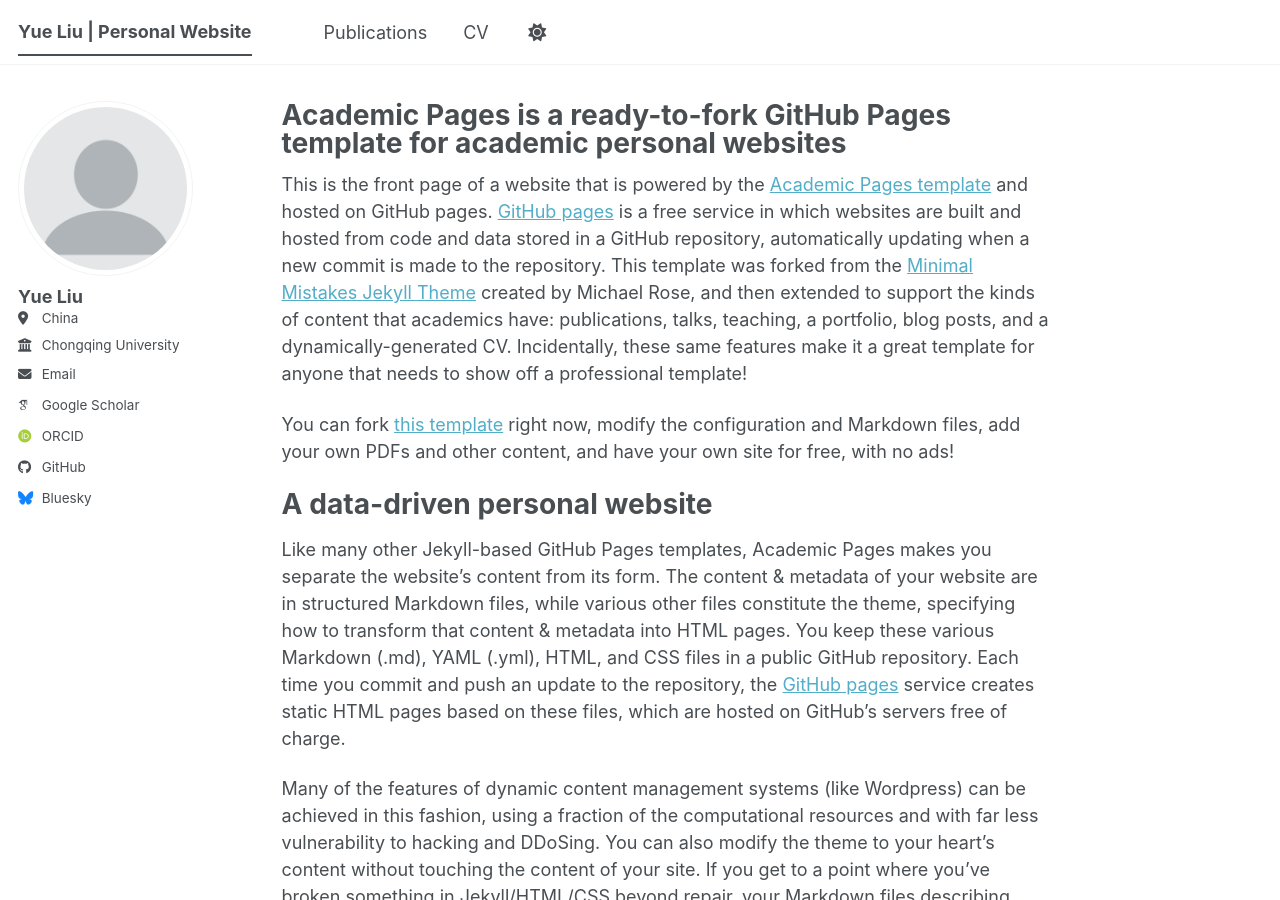
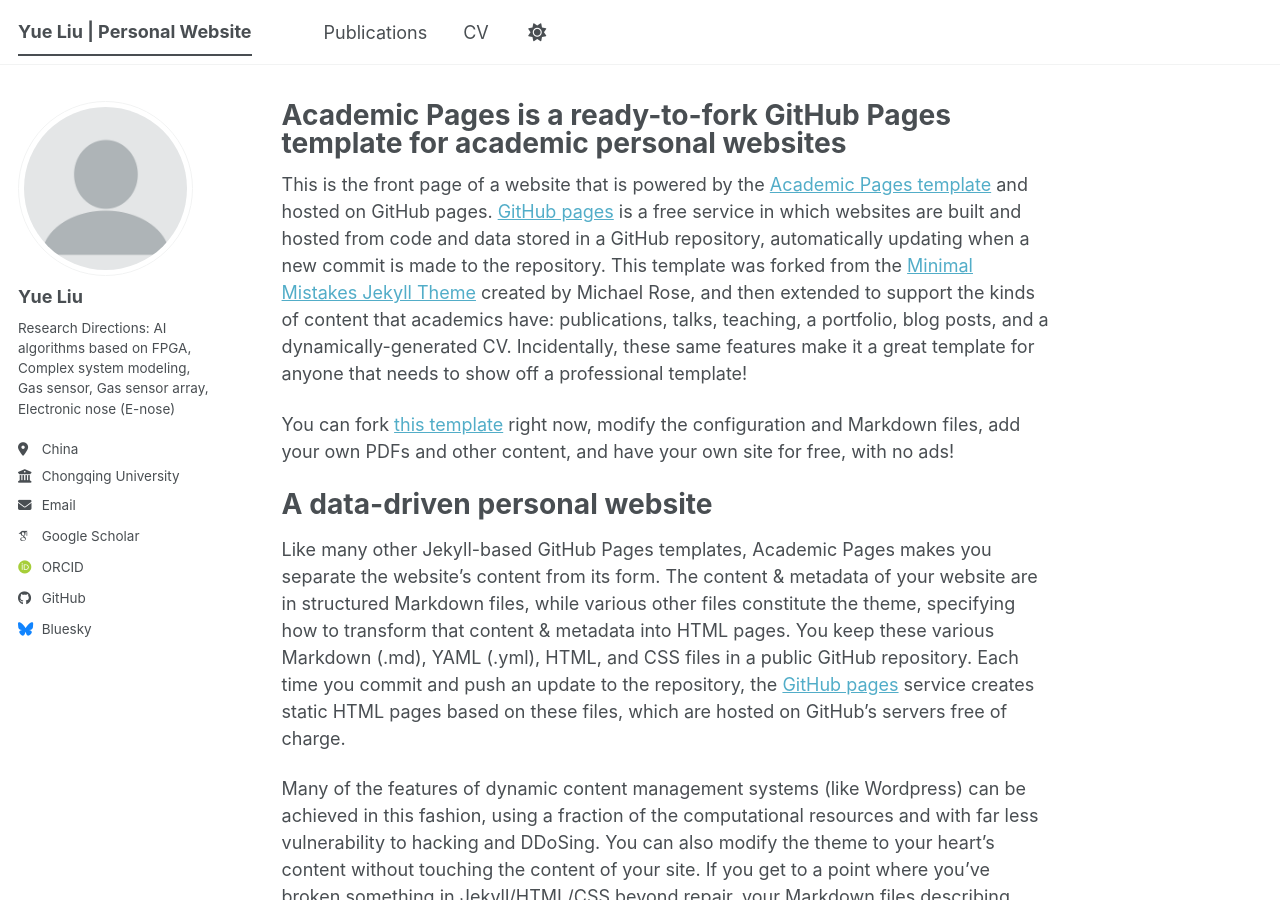
Before and after one commit to liuyueamazing/liuyueamazing.github.io, a Jekyll site: the page built from _pages/about.md, in a window 1280 px wide and 900 px high. Built offline with Jekyll 4.4.1, drawn with Linux system fonts in a browser that asks for light colours; some web fonts are replaced; a script bundle is joined from its source files by our own code; library files that are not in the unit come from our copies.

Commit message:
Update bio with research directions

```diff
--- a/_config.yml
+++ b/_config.yml
@@ -26,7 +26,7 @@
   avatar           : "profile.png"
   name             : "Yue Liu"
   pronouns         : # example: "she/her"
-  bio              : # "Short biography for the left-hand sidebar"
+  bio              : "Research Directions: AI algorithms based on FPGA, Complex system modeling, Gas sensor, Gas sensor array, Electronic nose (E-nose)"
   location         : "China"
   employer         : "Chongqing University"
   uri              : # URL
```
